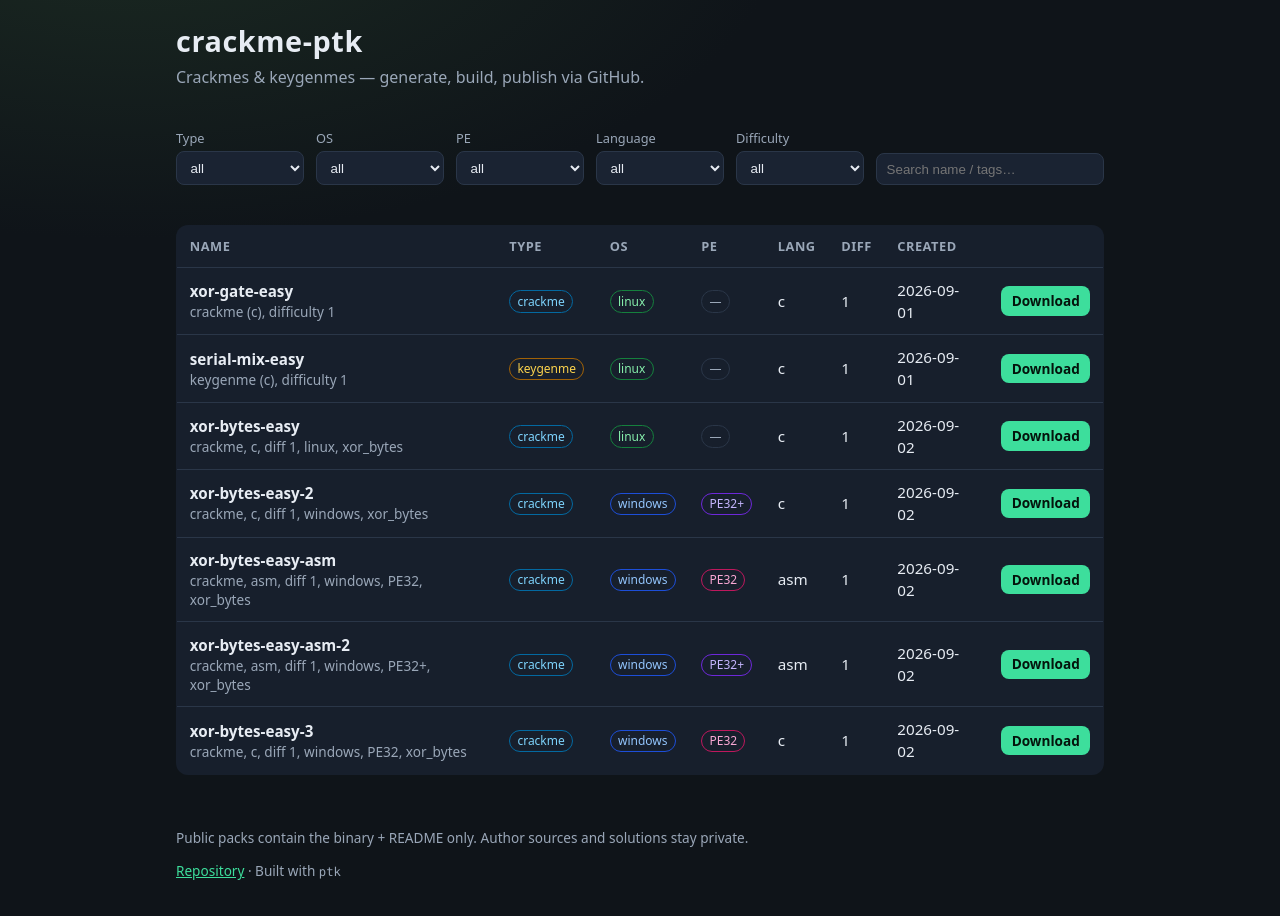
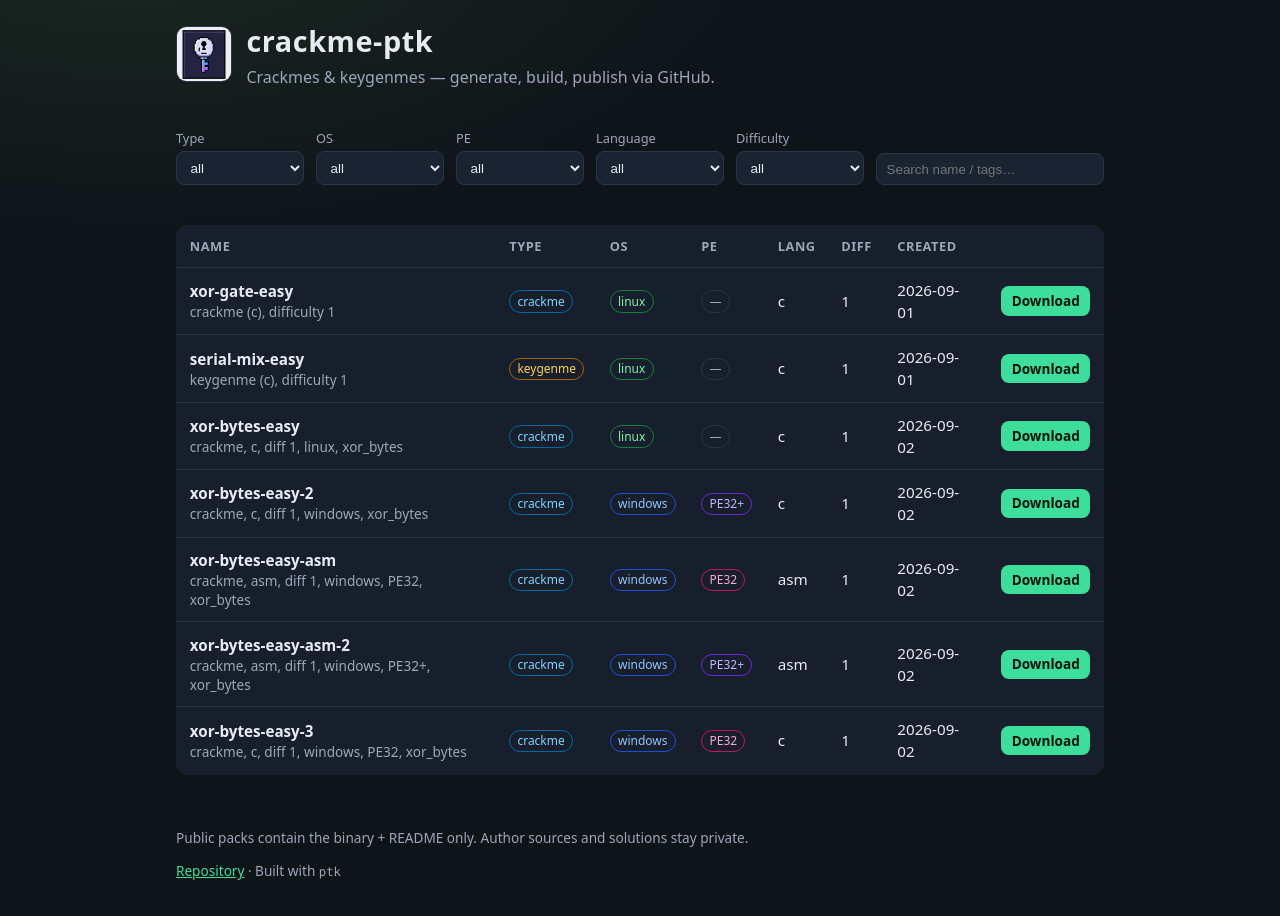
Before and after one commit to petikvx/crackme-ptk, a plain HTML site: page site/index.html in a window 1280 px wide. Drawn offline with Linux system fonts and the light colour scheme.

Commit message:
feat(site): add CRT skull favicon and header logo
Derive square icon assets from the project logo and wire favicon /
apple-touch-icon links on the catalogue Pages site.

```diff
--- a/site/index.html
+++ b/site/index.html
@@ -4,12 +4,21 @@
   <meta charset="utf-8" />
   <meta name="viewport" content="width=device-width, initial-scale=1" />
   <title>crackme-ptk</title>
+  <link rel="icon" href="favicon.ico" sizes="any" />
+  <link rel="icon" type="image/png" sizes="32x32" href="favicon-32.png" />
+  <link rel="icon" type="image/png" sizes="16x16" href="favicon-16.png" />
+  <link rel="apple-touch-icon" href="icon-192.png" />
   <link rel="stylesheet" href="style.css" />
 </head>
 <body>
   <header>
-    <h1>crackme-ptk</h1>
-    <p class="tagline">Crackmes &amp; keygenmes — generate, build, publish via GitHub.</p>
+    <div class="brand">
+      <img class="logo" src="logo.png" width="56" height="56" alt="crackme-ptk" />
+      <div>
+        <h1>crackme-ptk</h1>
+        <p class="tagline">Crackmes &amp; keygenmes — generate, build, publish via GitHub.</p>
+      </div>
+    </div>
   </header>
 
   <section class="filters">
--- a/site/style.css
+++ b/site/style.css
@@ -23,6 +23,22 @@ header, main, footer, .filters {
   max-width: 960px;
   margin: 0 auto;
   padding: 1.25rem 1rem;
+}
+
+.brand {
+  display: flex;
+  align-items: center;
+  gap: 0.9rem;
+}
+
+.logo {
+  width: 56px;
+  height: 56px;
+  border-radius: 10px;
+  object-fit: cover;
+  border: 1px solid var(--border);
+  background: #000;
+  image-rendering: auto;
 }
 
 header h1 {
```
Also changed, not shown: site/favicon-16.png (added), site/favicon-32.png (added), site/favicon.ico (added), site/icon-192.png (added), site/icon-512.png (added), site/logo.png (added).
